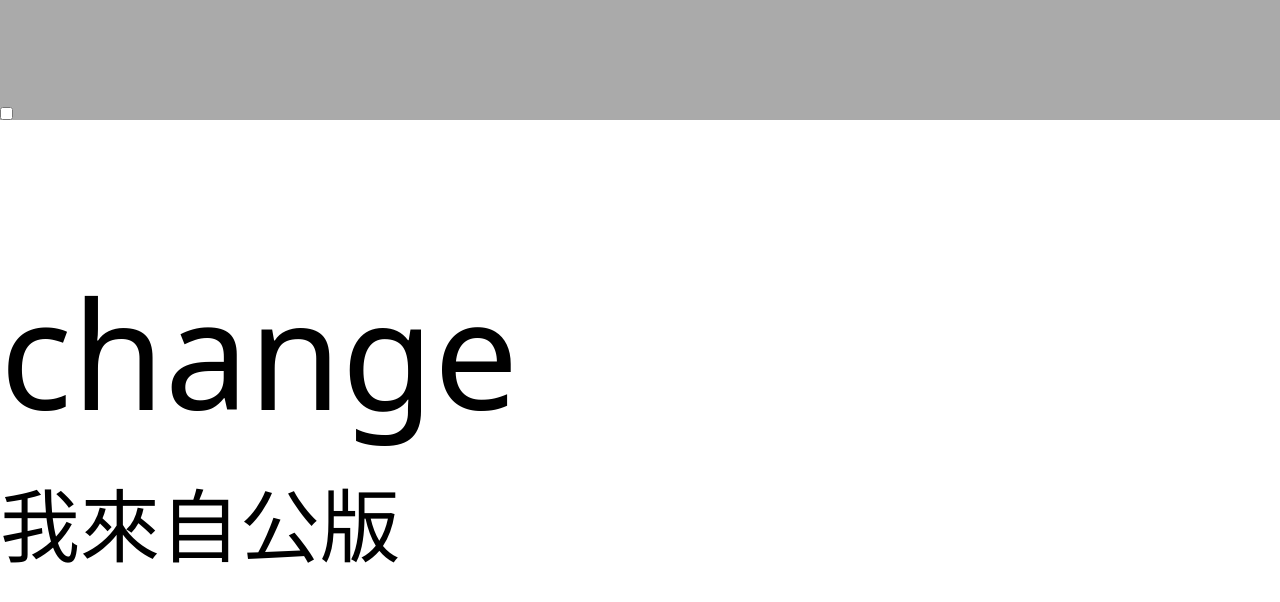
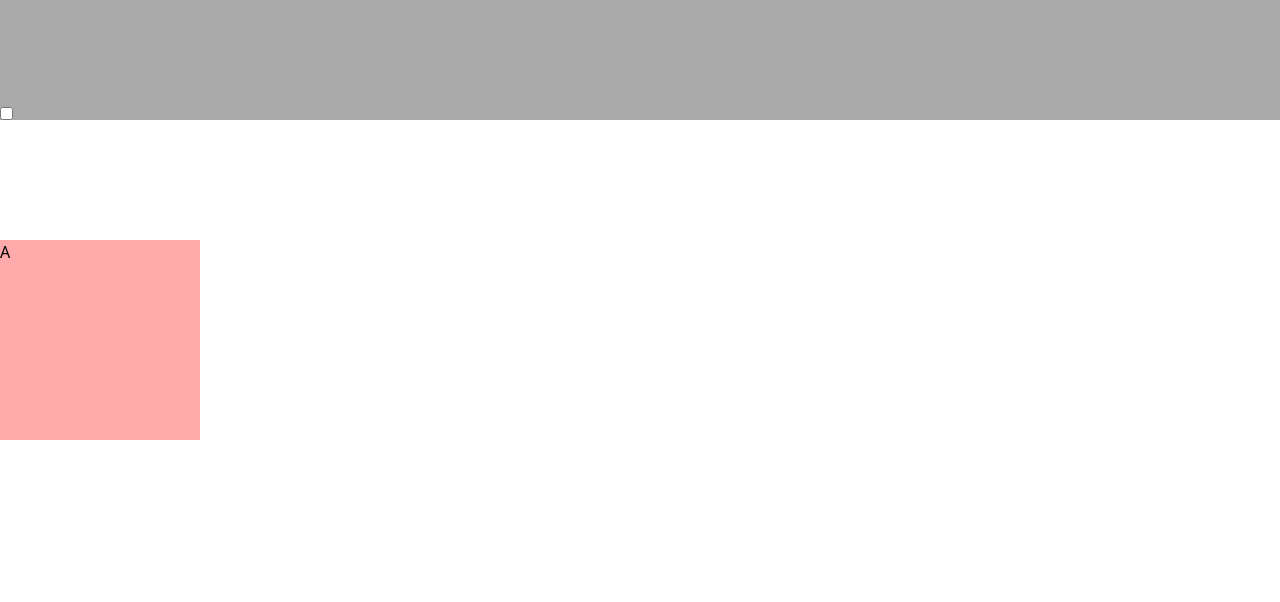
Before and after one commit to ShunPing1/Vue, a Vue app: page /aospage in a window 1280 px wide. Shown: the top 602 px of the page. Built offline with nearby package versions, Linux system fonts and the light colour scheme; the HTML template or start-up script is replaced by a standard one; a web font is replaced by a local one.

Commit message:
0130: longer update

```diff
--- a/src/views/AosPage.vue
+++ b/src/views/AosPage.vue
@@ -1,33 +1,19 @@
 <template>
-  <div v-if="change" class="text-[150px]" ref="container" @click="changeIng">
-    change
+  <div>
+    <div ref="objectA" @click="scrollToB" class="w-[200px] h-[200px] bg-[#faa]">A</div>
+    <div class="longContent h-[3000px]"></div>
+    <div ref="objectB" class="w-[200px] h-[200px] bg-[#aaf]">B</div>
+    <div class="long h-[1000px]"></div>
   </div>
 </template>
 
 <script>
 export default {
-  data() {
-    return {
-      change: true,
-    };
-  },
   methods: {
-    changeIng() {
-      this.change = !this.change;
-      console.log(this.change);
-    },
-    handleOutsideClick(event) {
-      if (!this.$refs.container.contains(event.target)) {
-        this.change = false;
-        console.log('!change',this.change);
-      }
-    },
-  },
-  mounted() {
-    document.addEventListener('click', this.handleOutsideClick);
-  },
-  // beforeDestroy() {
-  //   document.removeEventListener('click', this.handleOutsideClick);
-  // },
+    scrollToB() {
+      const bElement = this.$refs.objectB;
+      bElement.scrollIntoView({ behavior: 'smooth', block: 'start' });
+    }
+  }
 };
 </script>
```
